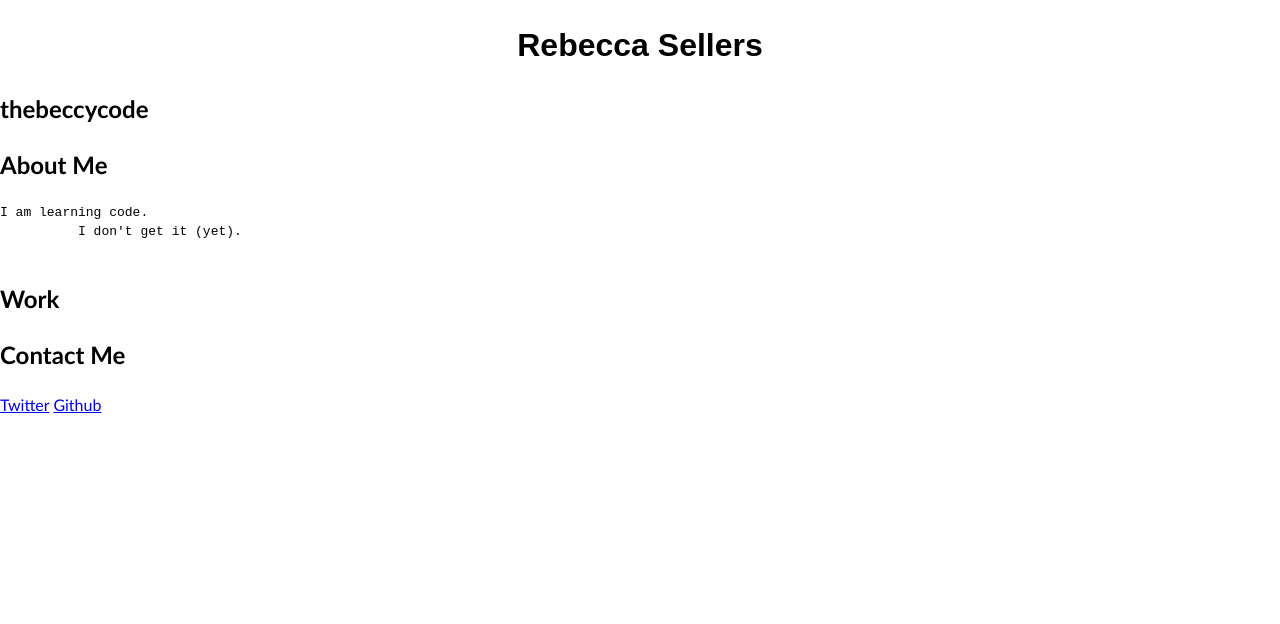
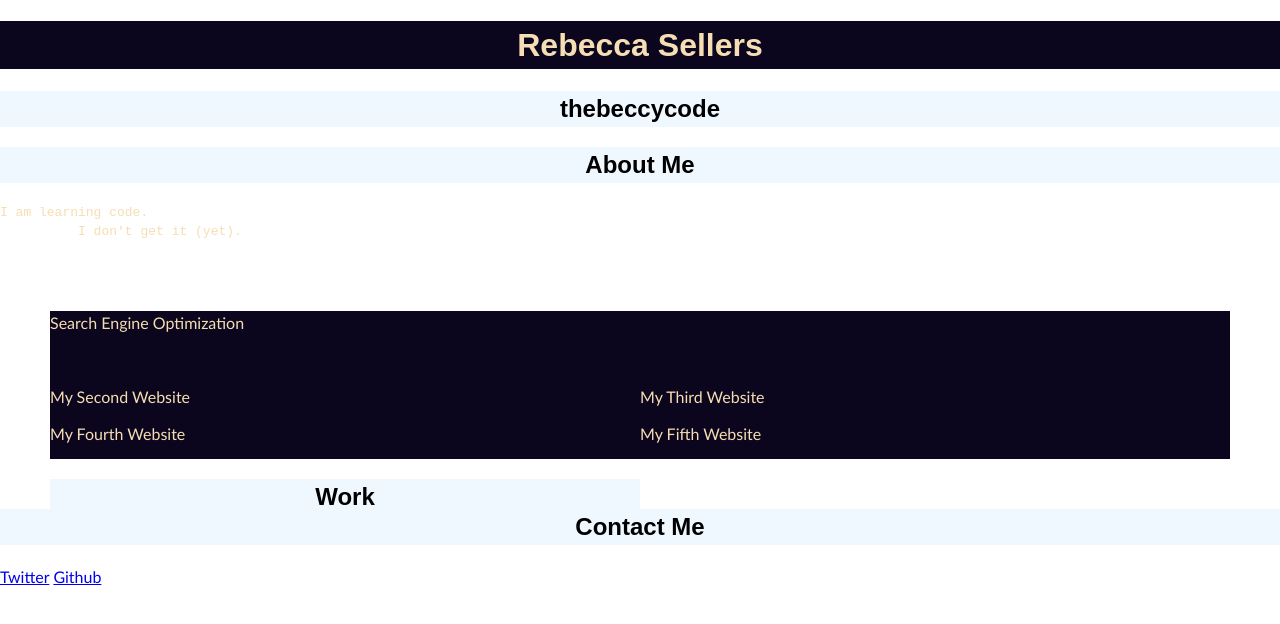
Before and after one commit to thebeccycode/bootcampchallenge2, a plain HTML site: page index.html in a window 1280 px wide. Drawn offline with Linux system fonts and the light colour scheme.

Commit message:
file changes

```diff
--- a/index.html
+++ b/index.html
@@ -18,11 +18,13 @@
   </header>
 
   <!-- hero banner -->
-  <section class="hero-banner">
-    <div>
-      <h2>thebeccycode</h2>
-    </div>
-  </section>
+  <container class="1">
+    <section class="hero-banner">
+      <div>
+        <h2>thebeccycode</h2>
+      </div>
+    </section>
+  </container>
 
   <main class="page-wrapper">
     <!-- about me -->
@@ -36,6 +38,22 @@
     <!-- portfolio container -->
     <section class="page-section" id="work">
       <h2>Work</h2>
+      <div id="website1" class="categoryGridArea">
+        <div class="heading">Search Engine Optimization</div>
+      </div>
+      <div id="website2" class="categoryGridArea">
+        <div class="heading">My Second Website</div>
+      </div>
+      <div id="website3" class="categoryGridArea">
+        <div class="heading">My Third Website</div>
+      </div>
+      <div id="website4" class="categoryGridArea">
+        <div class="heading">My Fourth Website</div>
+      </div>
+      <div id="website5" class="categoryGridArea">
+        <div class="heading">My Fifth Website</div>
+
+      </div>
     </section>
 
     <!-- contact -->
--- a/starter/css/style.css
+++ b/starter/css/style.css
@@ -1,3 +1,7 @@
+:root{
+--purpleBlack:rgb(12, 5, 30)
+}
+
 * {
   box-sizing: border-box;
 }
@@ -7,6 +11,7 @@ body {
   padding: 0;
   font-family: 'Trebuchet MS', 'Lucida Sans Unicode', 'Lucida Grande', 'Lucida Sans', Arial, sans-serif;
   line-height: 1.5;
+  color: wheat;
 }
 
 h1{
@@ -15,4 +20,50 @@ h1{
   align-items: center;
   justify-content: center;
   font-family: Arial, Helvetica, sans-serif;
+  color: wheat;
+  background-color: var(--purpleBlack);
 }
+
+h2{
+  display: flex;
+  flex-direction: column;
+  align-items: center;
+  justify-content: center;
+  font-family: Arial, Helvetica, sans-serif;
+  color: black;
+  background-color: aliceblue;
+}
+
+#work {
+  display: grid;
+  margin: 50px;
+  grid-template-rows: 50% 25% 25%;
+  grid-template-columns: 1fr 1fr;
+  grid-template-areas:
+  "w1 w1"
+  "w2 w3"
+  "w4 w5"
+  ;
+}
+
+#website1 {
+  grid-area: w1;
+  background-color: var(--purpleBlack);
+
+}
+#website2 {
+  grid-area: w2;
+  background-color: var(--purpleBlack);
+}
+#website3 {
+  grid-area: w3;
+  background-color: var(--purpleBlack);
+}
+#website4 {
+  grid-area: w4;
+  background-color: var(--purpleBlack);
+}
+#website5 {
+  grid-area: w5;
+  background-color: var(--purpleBlack);
+}
```
